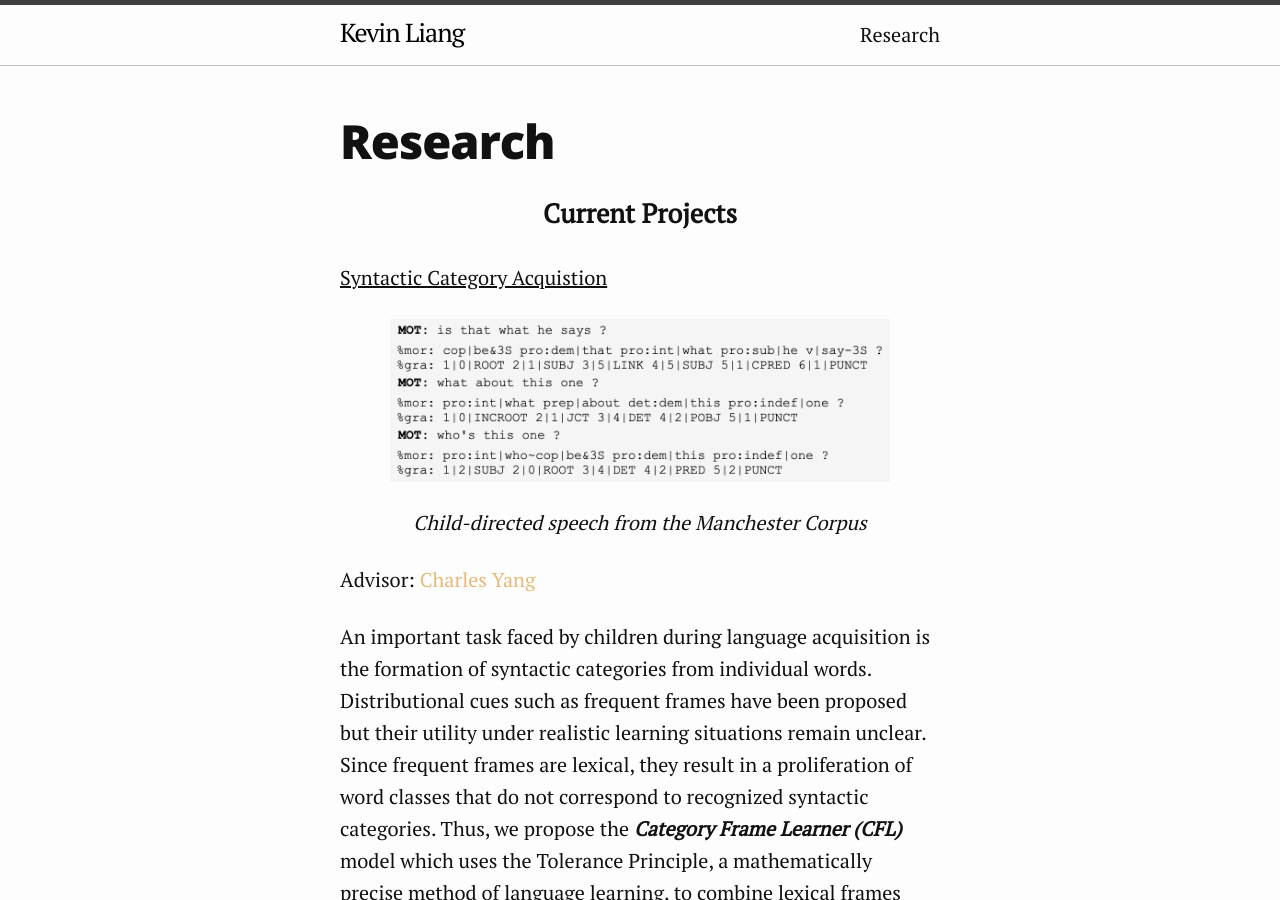
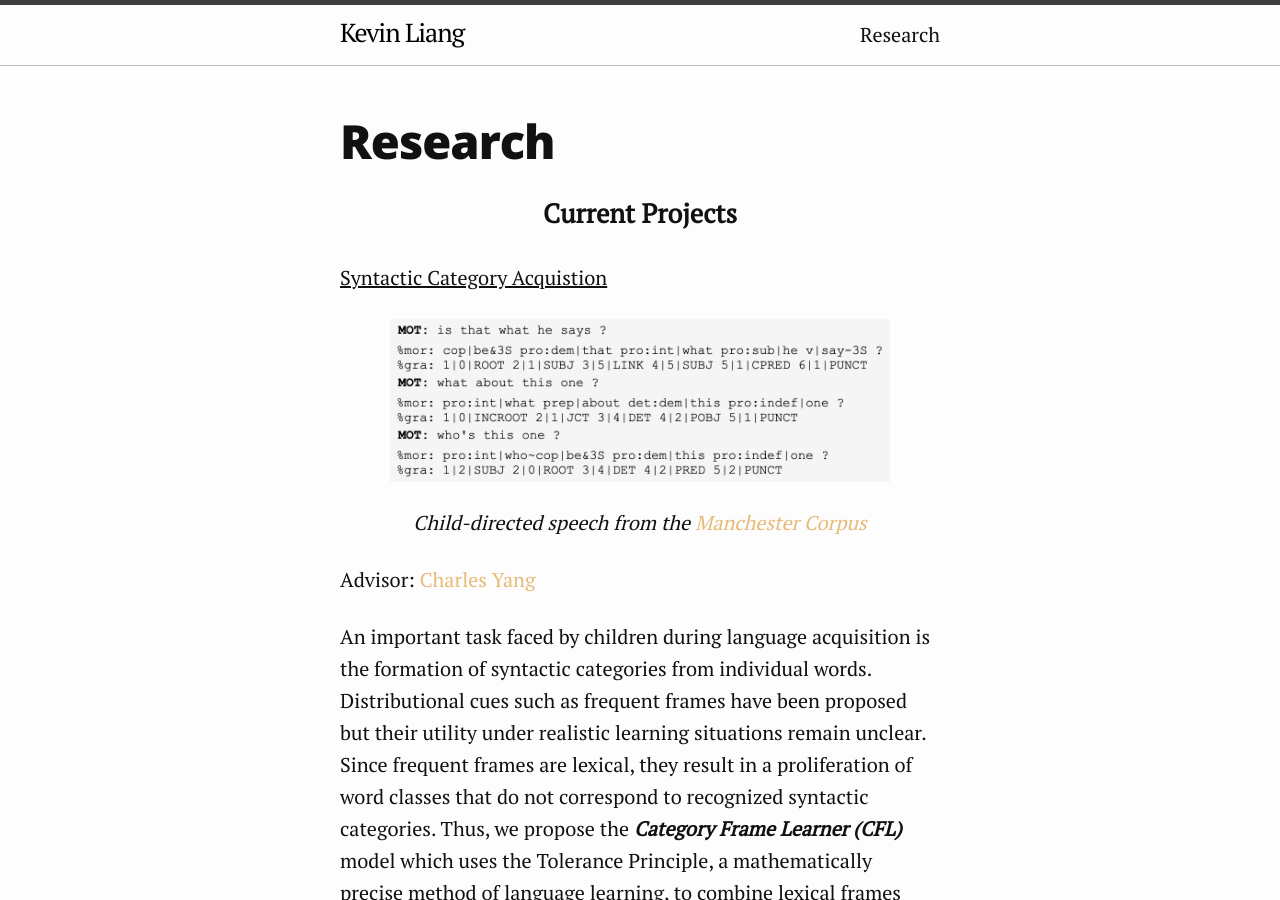
Before and after one commit to kevinliang8/kevinliang8.github.io, a Jekyll site: the page built from about.markdown, in a window 1280 px wide and 900 px high. Built offline with Jekyll 4.4.1, drawn with Linux system fonts in a browser that asks for light colours; some of the changed lines change nothing that is shown.

Commit message:
added ref

```diff
--- a/about.markdown
+++ b/about.markdown
@@ -10,7 +10,7 @@ permalink: /research/
 <u>Syntactic Category Acquistion</u>
 
 <img src = "/images/manchester.png" class="center" width = "500" height = "auto">
-<p style="text-align:center;"><i>Child-directed speech from the Manchester Corpus</i></p>
+<p style="text-align:center;"><i>Child-directed speech from the <a href="https://childes.talkbank.org/access/Eng-UK/Manchester.html">Manchester Corpus</a></i></p>
 
 Advisor: <a href="https://www.ling.upenn.edu/~ycharles/">Charles Yang</a>
 
```
Also changed, not shown: 2 other files.
